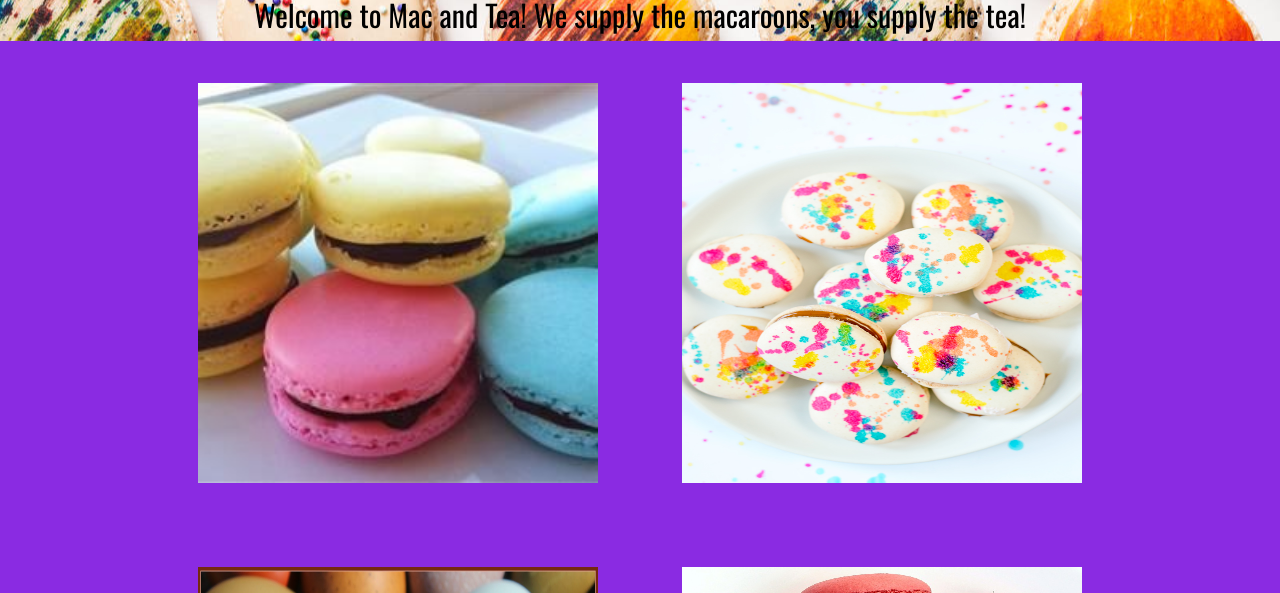
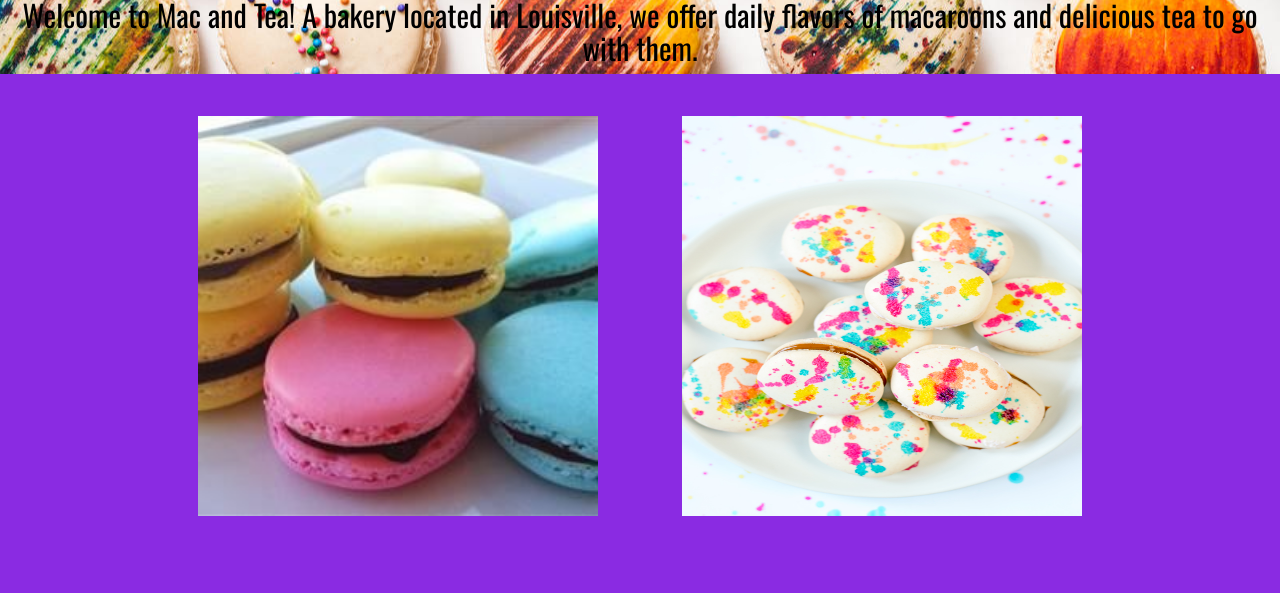
Before and after one commit to jlpopp01/pusheengoal, a website: page public/index.html in a window 1280 px wide. Shown: the part 507-1100 px from the top of the page. Drawn offline with nearby package versions, Linux system fonts and the light colour scheme; no server answers.

Commit message:
Edited some wording

```diff
--- a/public/index.html
+++ b/public/index.html
@@ -23,7 +23,7 @@
         <header="main-header  clearfix">
             <img src="../img/bluevioletmac.jpg" alt = "Light violet macaroons" class="mac-logo">
                 <h1>Mac and Tea</h1>
-                    <h2> Welcome to Mac and Tea! We supply the macaroons, you supply the tea!</h2>
+                    <h2> Welcome to Mac and Tea! A bakery located in Louisville, we offer daily flavors of macaroons and delicious tea to go with them.</h2>
         </header>
     </div>
 
```
